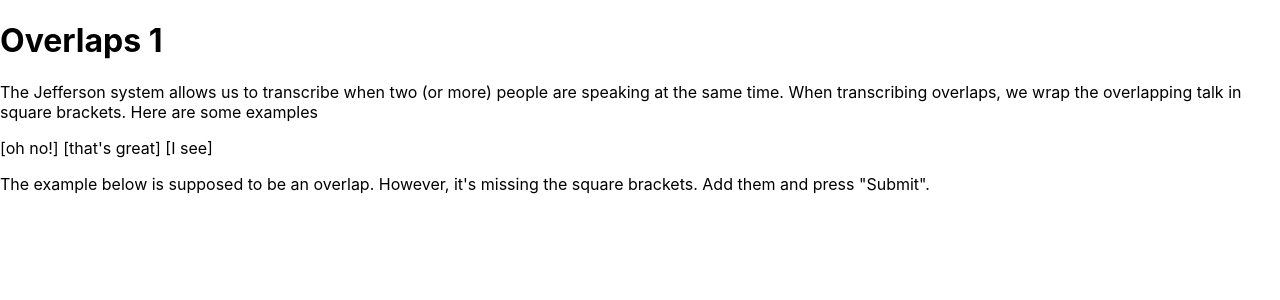
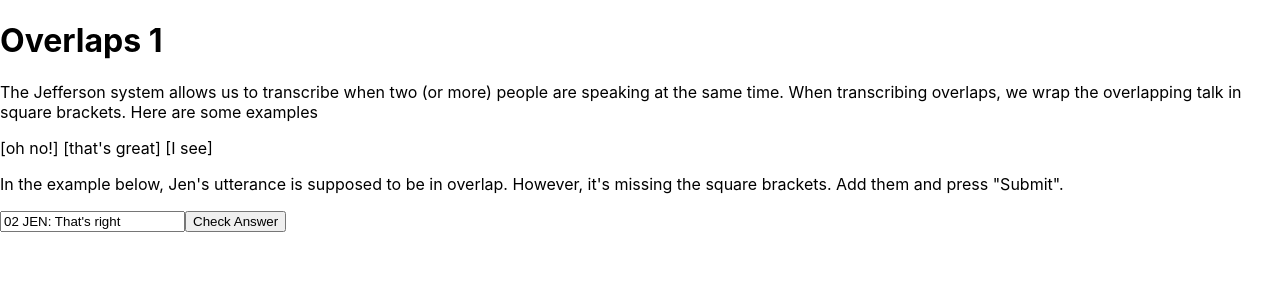
Before and after one commit to joseph-ford10/tutorial, a React (Create React App) app: page / in a window 1280 px wide. Shown: the top 300 px of the page. Built offline with nearby package versions, Linux system fonts and the light colour scheme.

Commit message:
Add basic exercise for Overlap1

```diff
--- /dev/null
+++ b/src/Exercise.js
@@ -0,0 +1,28 @@
+import React from 'react'
+import Line from './Line'
+import { useState } from 'react'
+
+const Exercise = ({ text, correctAnswer }) => {
+  const handleClick = (e) => {
+    console.log(input)
+    console.log(correctAnswer)
+    e.preventDefault()
+    input == correctAnswer ? alert('Well done!') : alert('Not quite')
+  }
+
+  const [input, setInput] = useState(text)
+
+  return (
+    <form>
+      <Line
+        lineText={text[0]}
+        correctAnswer={correctAnswer}
+        input={input}
+        setInput={setInput}
+      />
+      <button onClick={handleClick}>Check Answer</button>
+    </form>
+  )
+}
+
+export default Exercise
--- /dev/null
+++ b/src/Line.js
@@ -0,0 +1,13 @@
+import React from 'react'
+import { useState } from 'react'
+
+const Line = ({ lineText, input, setInput }) => {
+  function handleChange(e) {
+    setInput(e.target.value)
+    console.log(input)
+  }
+
+  return <input type="text" value={input} onChange={handleChange}></input>
+}
+
+export default Line
--- a/src/Overlap1.js
+++ b/src/Overlap1.js
@@ -1,6 +1,10 @@
 import React from 'react'
+import Exercise from './Exercise'
 
 const Overlap1 = () => {
+  const exerciseText = [`02 JEN: That's right`]
+  const correctAnswer = `02 JEN: [That's right]`
+
   return (
     <main>
       <h1>Overlaps 1</h1>
@@ -11,9 +15,10 @@ const Overlap1 = () => {
       </p>
       <div className="examples">[oh no!] [that's great] [I see]</div>
       <p>
-        The example below is supposed to be an overlap. However, it's missing
-        the square brackets. Add them and press "Submit".
+        In the example below, Jen's utterance is supposed to be in overlap.
+        However, it's missing the square brackets. Add them and press "Submit".
       </p>
+      <Exercise text={exerciseText} correctAnswer={correctAnswer} />
     </main>
   )
 }
```
